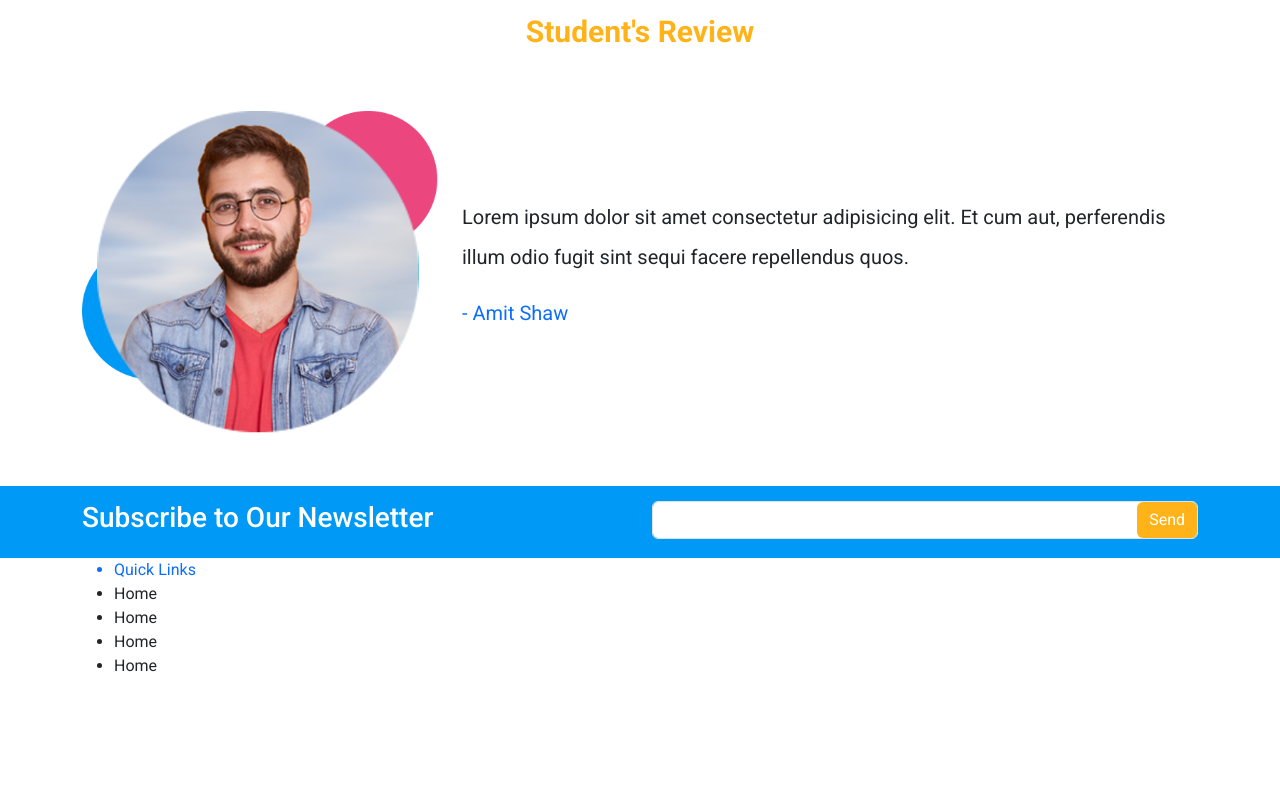
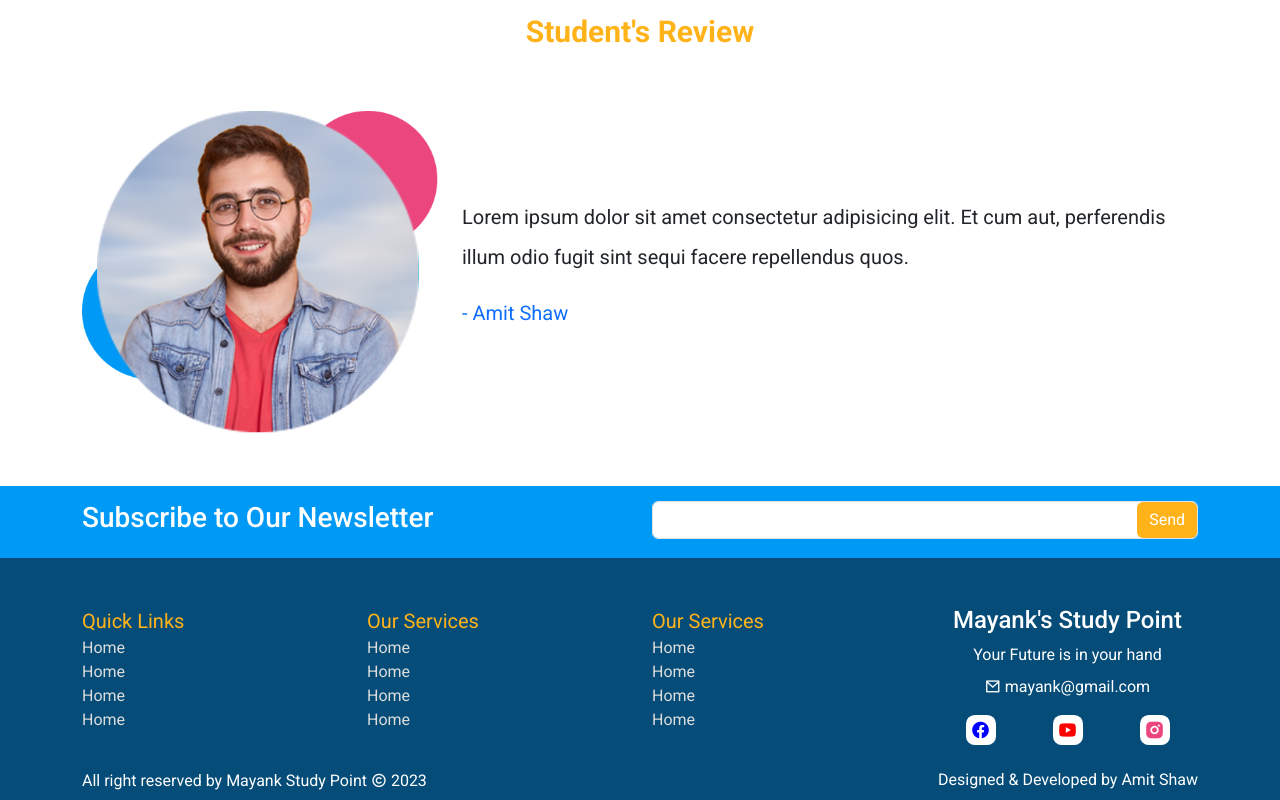
Before and after one commit to AmitShawGit/Mayank_Study_Point_MERN, a React (Create React App) app: page / in a window 1280 px wide. Shown: the part 2504-3304 px from the top of the page. Before the commit the page ends 3198 px from the top, so only its background shows below. Built offline with nearby package versions, Linux system fonts and the light colour scheme.

Commit message:
site design completed

```diff
--- a/src/components/footer/Footer.jsx
+++ b/src/components/footer/Footer.jsx
@@ -20,10 +20,10 @@ const footer = () => {
         </ContentWrapper>
       </div>
       <footer>
-        <div className="footer">
+        <div className="footer pt-5">
           <ContentWrapper>
             <Row>
-              <Col md={4}>
+              <Col md={3}>
                 <ul className='footer-list'>
                   <li className='footer-head text-primary'>Quick Links</li>
                   <li className='footer-item'>Home</li>
@@ -33,7 +33,43 @@ const footer = () => {
 
                 </ul>
               </Col>
+              <Col md={3}>
+                <ul className='footer-list'>
+                  <li className='footer-head text-primary'>Our Services</li>
+                  <li className='footer-item'>Home</li>
+                  <li className='footer-item'>Home</li>
+                  <li className='footer-item'>Home</li>
+                  <li className='footer-item'>Home</li>
+
+                </ul>
+              </Col>
+              <Col md={3}>
+                <ul className='footer-list'>
+                  <li className='footer-head text-primary'>Our Services</li>
+                  <li className='footer-item'>Home</li>
+                  <li className='footer-item'>Home</li>
+                  <li className='footer-item'>Home</li>
+                  <li className='footer-item'>Home</li>
+
+                </ul>
+              </Col>
+              <Col md={3} className='text-center footer-logo'>
+                <h4>Mayank's Study Point</h4>
+                <p>Your Future is in your hand</p>
+                <ul className='footer-list'>
+                  <li><i class="ri-mail-line"></i> mayank@gmail.com</li>
+                  <div className="d-flex justify-content-around mt-3">
+                    <div><i class="ri-facebook-circle-fill footer-icon-fb footer-icon"></i></div>
+                    <div><i class="ri-youtube-fill footer-icon-yt footer-icon"></i></div>
+                    <div><i class="ri-instagram-fill footer-icon-insta footer-icon"></i></div>
+                  </div>
+                </ul>
+              </Col>
             </Row>
+            <div className="d-flex justify-content-between">
+<p>All right reserved by Mayank Study Point <i class="ri-copyright-line"></i> {new Date().getFullYear()}</p>
+<p>Designed & Developed by Amit Shaw</p>
+            </div>
           </ContentWrapper>
         </div>
       </footer>
--- a/src/components/footer/footer.scss
+++ b/src/components/footer/footer.scss
@@ -1,17 +1,70 @@
 @import '../../mixins.scss';
 
-.sub-footer{
+.sub-footer {
     background-color: $blue;
     display: flex;
     align-items: center;
     color: $white;
     padding: 15px;
-    .email-footer-form{
+
+    .email-footer-form {
         position: relative;
     }
-    .btn{
+
+    .btn {
         position: absolute;
         top: 1px;
         right: 1px;
     }
 }
+
+.footer {
+    background-color: $blue-dark;
+
+    .footer-list {
+        list-style: none;
+        padding-left: 0;
+        margin-left: 0;
+    }
+
+    .footer-head {
+        color: $primary !important;
+        font-size: 20px;
+
+    }
+
+    .footer-item {
+        color: $footer-text;
+        &:hover{
+            color: #fff;
+        }
+    }
+
+    p {
+        padding: 0;
+        margin-bottom: 0;
+        margin: 7px 0;
+        color: $white;
+    }
+
+    .footer-logo {
+        color: $white;
+    }
+
+    .footer-icon {
+        font-size: 20px;
+        background: white;
+        padding: 5px 5px;
+        border-radius: 29%;
+
+    }
+    .footer-icon-fb {
+        color: blue;
+    }
+    .footer-icon-yt {
+        color: red;
+    }
+    .footer-icon-insta{
+        color:$pink;
+    }
+}
--- a/src/mixins.scss
+++ b/src/mixins.scss
@@ -12,6 +12,8 @@
  $pink : #ec467e;
  $blue: #0099f5;
  $white:#fff;
+ $blue-dark:#054d78;
+ $footer-text:#ddd;
  .heading{
     font-size: 30px;
     font-weight: bold;
@@ -25,3 +27,6 @@
     border: $primary !important;
     box-shadow: $primary !important;
  }
+ .text-primary{
+   color: $primary !important;
+ }
```
